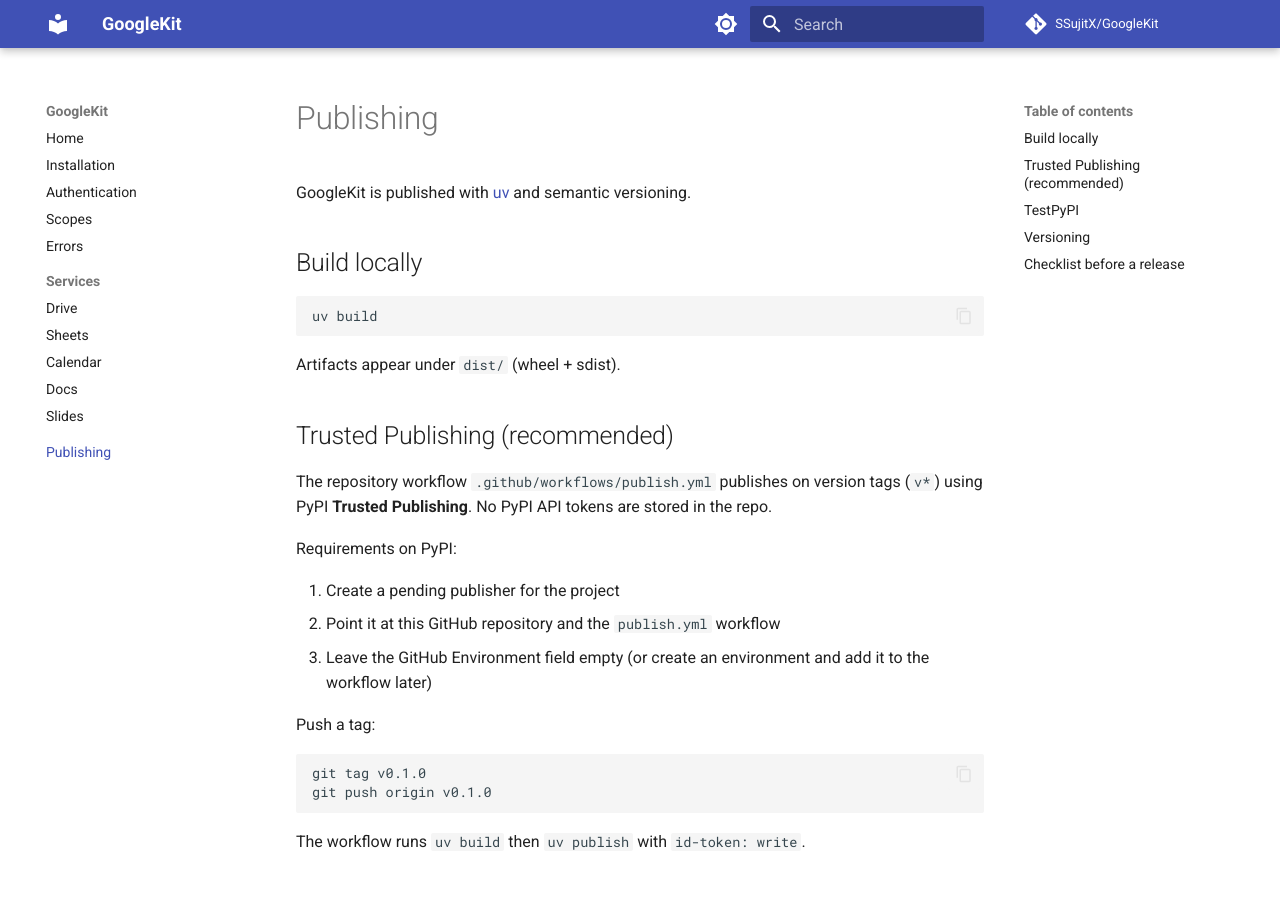
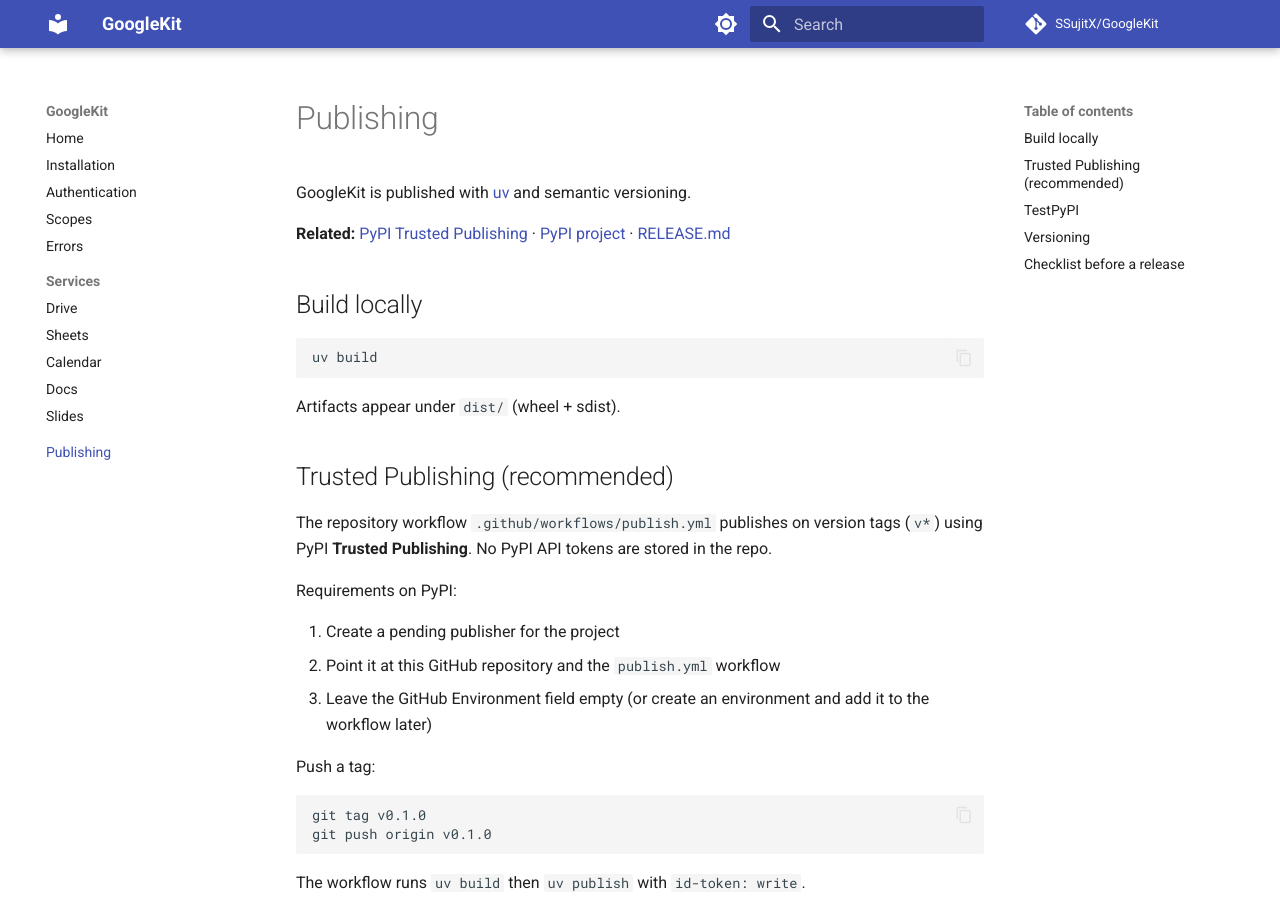
Before and after one commit to SSujitX/GoogleKit, an MkDocs documentation site: the page built from docs/publishing.md, in a window 1280 px wide and 900 px high. Built offline with MkDocs 1.6.1 and Material for MkDocs 9.7.7, drawn with Linux system fonts in a browser that asks for light colours; comment, search, counter and statistics services are not loaded.

Commit message:
docs: Add publishing guidelines for GoogleKit to PyPI, including metadata and related resources for maintainers

```diff
--- a/docs/publishing.md
+++ b/docs/publishing.md
@@ -1,6 +1,17 @@
+---
+title: Publish GoogleKit to PyPI
+description: >-
+  Build and publish GoogleKit with uv, Trusted Publishing, SemVer, and the
+  release checklist for maintainers.
+---
+
 # Publishing
 
 GoogleKit is published with [uv](https://docs.astral.sh/uv/) and semantic versioning.
+
+**Related:** [PyPI Trusted Publishing](https://docs.pypi.org/trusted-publishers/) ·
+[PyPI project](https://pypi.org/project/googlekit/) ·
+[RELEASE.md](https://github.com/SSujitX/GoogleKit/blob/master/RELEASE.md)
 
 ## Build locally
 
```
